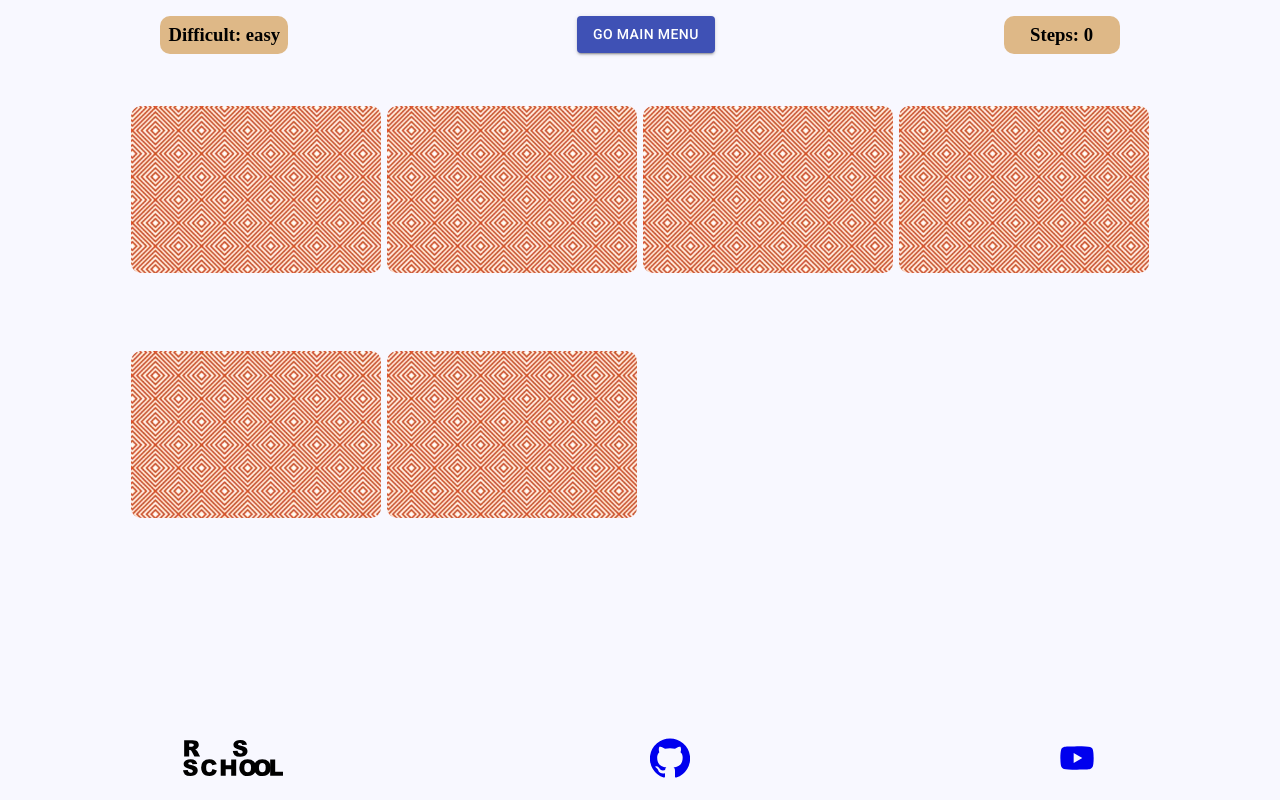
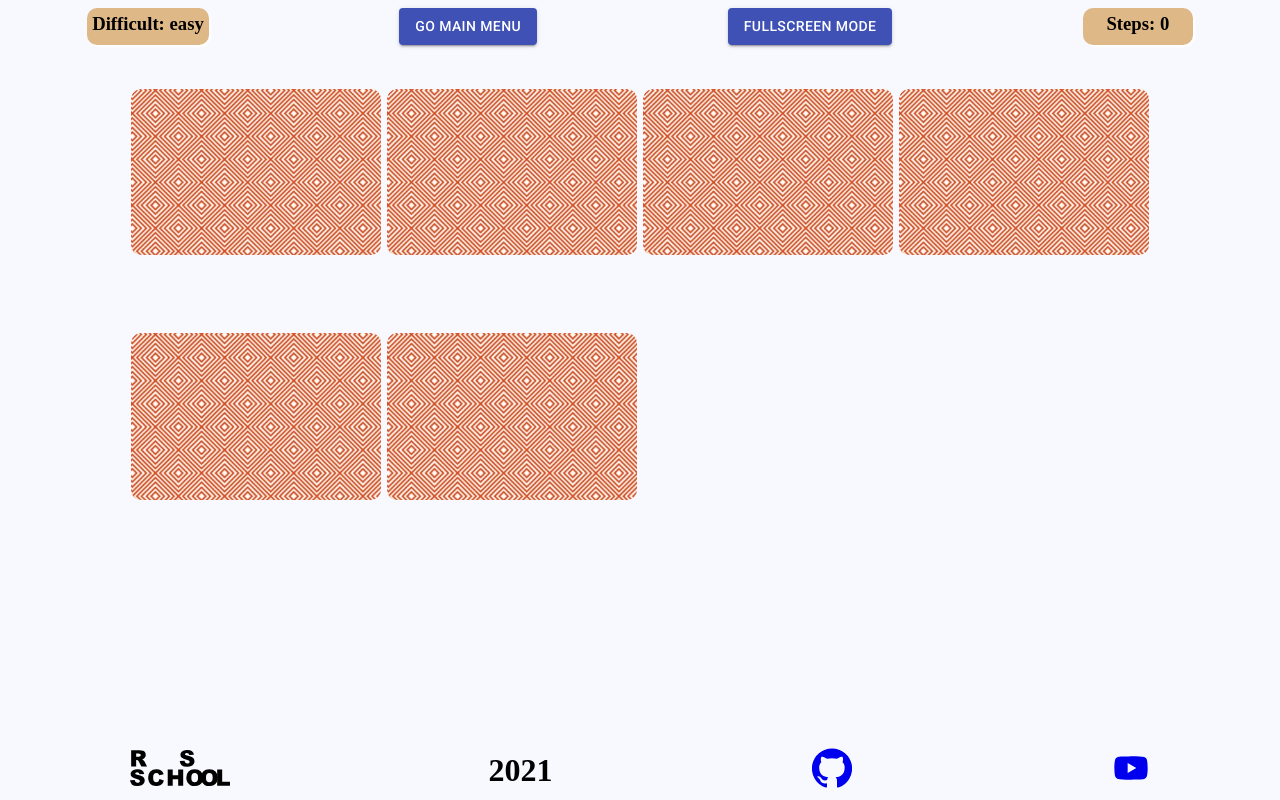
Before and after one commit to NachinkaShaurmi/react-game, a React (Create React App) app: page /game in a window 1280 px wide. Built offline with nearby package versions, Linux system fonts and the light colour scheme.

Commit message:
feat: add demogame

```diff
--- a/src/App.scss
+++ b/src/App.scss
@@ -15,10 +15,14 @@
 
 .footer {
   width: 100%;
-  height: 80px;
+  height: 60px;
   display: flex;
   justify-content: space-around;
   align-items: center;
+  p {
+    font-weight: bold;
+    font-size: 2rem;
+  }
 }
 
 .menuList {
@@ -84,23 +88,27 @@
   margin-top: 3rem;
 }
 .GameHeader {
+  margin-top: .5rem;
+  margin-bottom: .5rem;
   display: flex;
   justify-content: space-around;
-  margin: 1rem;
+  gap: 1rem;
+  flex-wrap: wrap  ;
   &-element {
     border-radius: 10px;
     background-color: burlywood;
-    padding: 0.5rem;
+    padding: 0.3rem;
     min-width: 100px;
+    box-shadow: 2px 2px 2px white;
   }
 }
 
 .settings-container {
   display: flex;
   flex-direction: column;
-  //align-items: center;
-  margin: 1rem auto;
-  gap: 2rem;
+  align-items: center;
+  margin: 0.5rem auto;
+  gap: 1rem;
 
   &-form {
 
--- a/src/App.tsx
+++ b/src/App.tsx
@@ -1,6 +1,6 @@
-import React, { useEffect, useState } from "react";
+import React, { useEffect, useRef, useState } from "react";
 import "./App.scss";
-import { Switch, BrowserRouter, Route } from "react-router-dom";
+import { Switch, BrowserRouter, Route, useHistory } from "react-router-dom";
 import MainMenu from "./pages/MainMenu/MainMenu";
 import Footer from "./pages/Footer/Footer";
 import Settings from "./pages/Settings/Settings";
@@ -8,14 +8,9 @@ import Score from "./pages/Score/Score";
 import Game from "./pages/Game/Game";
 import shuffleArray from "./Data/ShuffleArray";
 import checkLocalStorage from "./Data/CheckLocalStorage";
-import playMusic, {
-  flipSound,
-  miniSuccessSound,
-  successSound,
-} from "./Data/AudioAPI";
+import playMusic, { flipSound, miniSuccessSound } from "./Data/AudioAPI";
 import { initStore } from "./Data/Data";
 import WinGame from "./pages/Win/WinGame";
-import { PersonalVideo } from "@material-ui/icons";
 
 type imgPackProps = {
   url: string;
@@ -46,10 +41,12 @@ function App() {
     selectedCategory,
     level,
     isNewGame,
+    volumeMusic,
     selectedLevel,
     steps,
     selectedBacksideColor,
     score,
+    isDemo,
   } = store;
 
   const newImgPack: imgPackProps[] = checkLocalStorage(
@@ -64,7 +61,6 @@ function App() {
 
   const startNewGame = (): void => {
     if (!isNewGame) return;
-    console.log("start");
     setStore((prev: any) => {
       return {
         ...prev,
@@ -129,9 +125,15 @@ function App() {
     });
   };
 
-  const handleVolume = (value: number): void => {
+  const handleVolumeSound = (value: number): void => {
     setStore((prev: any) => {
       return { ...prev, volume: value / 100 };
+    });
+  };
+
+  const handleVolumeMusic = (value: number): void => {
+    setStore((prev: any) => {
+      return { ...prev, volumeMusic: value / 100 };
     });
   };
 
@@ -158,8 +160,44 @@ function App() {
     });
   };
 
+  const demoGameTrue = (): void => {
+    setStore((prev: any) => {
+      return { ...prev, isDemo: true };
+    });
+  };
+
+  const demoGameAction = (): void => {
+    setTimeout(() => {
+      let wiPathId: any = [];
+      setImgPack((prev) => {
+        let temp: any[] = [...prev];
+        let changeNewImgPack: any[] = [...prev];
+        while (temp.length !== 0) {
+          const url = temp[0].url;
+          let answer;
+          temp.forEach((el) => {
+            if (el.url === temp[0].url) {
+              answer = el.id;
+            }
+          });
+          wiPathId.push(temp[0].id, answer);
+          temp = temp.filter((el) => el.url !== url);
+        }
+        changeNewImgPack = prev.filter((el) => el.isFlip !== true);
+        const newImgPack = [...prev];
+        for (let i = 0; i < wiPathId.length; i++) {
+          setTimeout(() => {
+            flipCard(wiPathId[i]);
+            if (sound) flipSound(volume);
+          }, 1000 * i);
+        }
+        return newImgPack;
+      });
+    }, 3000);
+  };
+
   const handleClickNewGame = (name: string): void => {
-    if (name === "New Game") {
+    if (name === "New Game" || name === "Demo Game") {
       setImgPack(createImgPack(level[selectedLevel], selectedCategory));
       setStore((prev: any) => {
         return {
@@ -167,9 +205,11 @@ function App() {
           isNewGame: true,
           winCondition: ["", 100, level[selectedLevel]],
           steps: 0,
+          isDemo: false,
         };
       });
     }
+    if (name === "Demo Game") demoGameTrue();
   };
 
   const handleNameSubmit = (name: string): void => {
@@ -227,10 +267,13 @@ function App() {
                   music={music}
                   sound={sound}
                   volume={volume}
+                  volumeMusic={volumeMusic}
                   steps={steps}
+                  isDemo={isDemo}
                   level={selectedLevel}
                   handleClick={handleClickGame}
                   startNewGame={startNewGame}
+                  demoGameAction={demoGameAction}
                   imgPack={imgPack}
                   isWinCondition={store.winCondition[2]}
                   selectedBacksideColor={selectedBacksideColor}
@@ -242,13 +285,15 @@ function App() {
               render={() => (
                 <Settings
                   handleSetting={handleSetting}
-                  handleVolume={handleVolume}
+                  handleVolumeSound={handleVolumeSound}
+                  handleVolumeMusic={handleVolumeMusic}
                   selectedCategory={selectedCategory}
                   selectedLevel={selectedLevel}
                   selectedBacksideColor={selectedBacksideColor}
                   sound={sound}
                   music={music}
                   volume={volume * 100}
+                  volumeMusic={volumeMusic * 100}
                 />
               )}
               path="/settings"
@@ -262,6 +307,7 @@ function App() {
         </div>
         <Footer />
       </div>
+      {/* </FullScreen> */}
     </BrowserRouter>
   );
 }
--- a/src/Data/Data.tsx
+++ b/src/Data/Data.tsx
@@ -1,6 +1,7 @@
 export const initStore = {
   mainMenuElements: [
     { name: "New Game", to: "/game", disabled: false },
+    { name: "Demo Game", to: "/game", disabled: false },
     { name: "Settings", to: "/settings", disabled: false },
     { name: "Score", to: "/score", disabled: false },
   ],
@@ -32,8 +33,10 @@ export const initStore = {
   winCondition: ["", 100, 6],
   steps: 0,
   volume: 0.5,
+  volumeMusic: 0.5,
   sound: true,
   music: true,
+  isDemo: false,
   backsideColor: [1, 2, 3],
   selectedBacksideColor: 1,
   name: "",
@@ -49,18 +52,4 @@ export const initStore = {
     [-1, "", 999999],
     [-1, "", 999999],
   ],
-  // score: [
-  //   [0, "", 10],
-  //   [1, "", 11],
-  //   [2, "", 12],
-  //   [3, "", 13],
-  //   [0, "", 14],
-  //   [1, "", 15],
-  //   [2, "", 16],
-  //   [3, "", 17],
-  //   [0, "", 18],
-  //   [1, "", 19],
-  // ],
 };
-
-// export const CardContext = React.createContext(false)
--- a/src/component/GameHeader.tsx
+++ b/src/component/GameHeader.tsx
@@ -1,14 +1,20 @@
+import { Button } from "@material-ui/core";
 import React from "react";
 import { MainMenuButton } from "./ButtonMainMenu";
 
+type GameHeaderProps = {
+  level: string;
+  steps: number;
+  gameFieldRef: any;
+};
 
-type GameHeaderProps = {
-  level: string
-  steps: number
-}
+function GameHeader({ level, steps, gameFieldRef }: GameHeaderProps) {
+  const levelString = ["easy", "medium", "hard", "maximum"];
 
-function GameHeader({level, steps}: GameHeaderProps) {
-  const levelString = ['easy', 'medium', 'hard', 'maximum']
+  const handleClick = (): void => {
+    gameFieldRef.current.requestFullscreen();
+  };
+
   return (
     <>
       <div className="GameHeader">
@@ -16,9 +22,10 @@ function GameHeader({level, steps}: GameHeaderProps) {
           {`Difficult: ${levelString[+level]}`}
         </h3>
         <MainMenuButton />
-      <h3 className="GameHeader-element">
-        {`Steps: ${steps}`}
-      </h3>
+        <Button variant="contained" color="primary" onClick={handleClick}>
+          FullScreen Mode
+        </Button>
+        <h3 className="GameHeader-element">{`Steps: ${steps}`}</h3>
       </div>
     </>
   );
--- a/src/pages/Footer/Footer.tsx
+++ b/src/pages/Footer/Footer.tsx
@@ -9,6 +9,7 @@ function Footer() {
       <a href="https://rs.school/" target="_blank">
         <img src={rsIcons} width={100} />
       </a>
+      <p>2021</p>
       <a href="https://github.com/NachinkaShaurmi/" target="_blank">
         <GitHubIcon style={{ fontSize: 40 }} />
       </a>
--- a/src/pages/Game/Game.tsx
+++ b/src/pages/Game/Game.tsx
@@ -1,4 +1,4 @@
-import React, { useEffect, useState } from "react";
+import React, { useEffect, useRef, useState } from "react";
 import Card from "../../component/Card";
 import GameHeader from "../../component/GameHeader";
 import WinGame from "../Win/WinGame";
@@ -9,41 +9,47 @@ import { MainMenuButton } from "../../component/ButtonMainMenu";
 type gameProps = {
   handleClick(id: number, url: string): void;
   startNewGame(): void;
+  demoGameAction(): void;
   imgPack: any[];
   isWinCondition: number;
   level: string;
   steps: number;
   volume: number;
+  volumeMusic: number;
   music: boolean;
   sound: boolean;
   selectedBacksideColor: number;
+  isDemo: boolean;
 };
 
 function Game({
   selectedBacksideColor,
   handleClick,
   startNewGame,
+  demoGameAction,
   imgPack,
   isWinCondition,
   level,
   steps,
   music,
   sound,
+  volumeMusic,
   volume,
+  isDemo,
 }: gameProps) {
   let history = useHistory();
   const [isWin, setIsWin] = useState(false);
 
   const mt = new Audio("");
   mt.src = `audio/mainTheme.mp3`;
-  mt.volume = volume;
+  mt.volume = volumeMusic;
   mt.loop = true;
 
   useEffect(() => {
     if (music) {
       setTimeout(() => {
         mt.play();
-      }, 500)
+      }, 500);
       return () => {
         mt.pause();
       };
@@ -51,13 +57,11 @@ function Game({
   }, []);
 
   useEffect(() => {
-    // console.log(1,isWinCondition)
     if (isWinCondition === 0 && isWin === false) {
       setTimeout(() => {
         setIsWin(true);
         if (sound) successSound(volume);
         history.push("/win", { update: true });
-        // console.log(1,isWin)
       }, 1500);
     }
   }, [isWinCondition]);
@@ -65,6 +69,14 @@ function Game({
   useEffect(() => {
     startNewGame();
   }, []);
+
+  useEffect(() => {
+    if (isDemo) {
+      demoGameAction();
+    }
+  }, []);
+
+  const gameFieldRef = useRef<HTMLDivElement>(null);
 
   const cardList = imgPack.map((el) => (
     <Card
@@ -78,20 +90,13 @@ function Game({
     />
   ));
 
-  // useEffect(() => {
-  //   if (isWin) {
-  //     setTimeout(() => {
-  //       history.push("/win", { update: true });
-  //     }, 1500);
-  //   }
-  // }, [isWin]);
-
   return (
     <div className="game">
-      <GameHeader level={level} steps={steps} />
+      <GameHeader level={level} steps={steps} gameFieldRef={gameFieldRef} />
       {
-        // isWin ? <WinGame /> :
-        <div className="card-container">{cardList}</div>
+        <div className="card-container" ref={gameFieldRef}>
+          {cardList}
+        </div>
       }
     </div>
   );
```
Also changed, not shown: src/pages/Settings/Settings.tsx (+35 -4 lines). Lines whose indentation alone changed are shown as unchanged.
